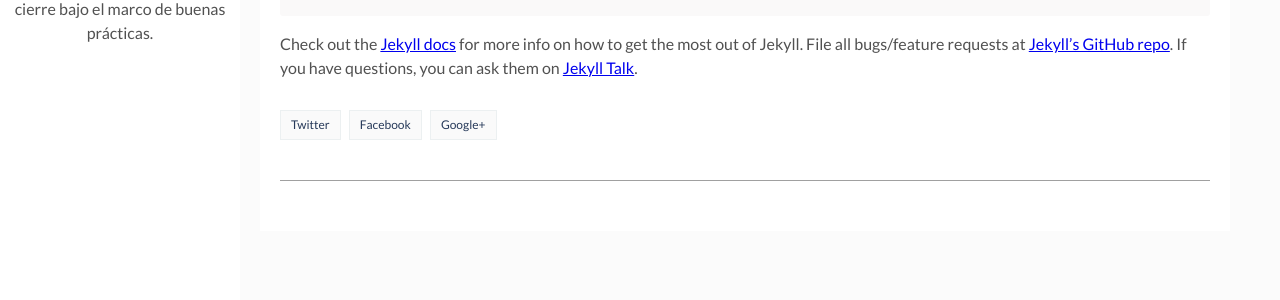
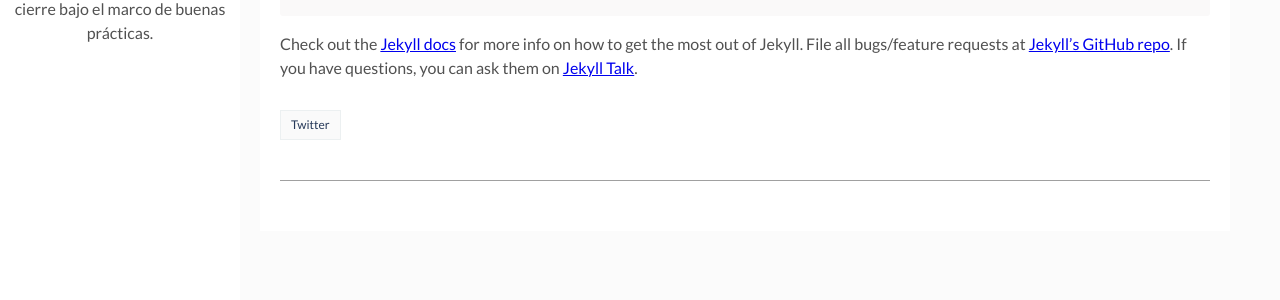
Before and after one commit to capolanco10/capolanco10.github.io, a Jekyll site: the page built from _posts/2017-04-06-welcome-to-jekyll.markdown, in a window 1280 px wide. Shown: the part 470-770 px from the top of the page. Built offline with Jekyll 4.4.1, drawn with Linux system fonts in a browser that asks for light colours; comment, search, counter and statistics services are not loaded.

Commit message:
Update post.html

```diff
--- a/_layouts/post.html
+++ b/_layouts/post.html
@@ -23,8 +23,6 @@ layout: main
       <div class="page-footer">
         <div class="page-share">
           <a href="https://twitter.com/intent/tweet?text={{ page.title }}&url={{ site.url }}{{ page.url }}" title="Share on Twitter" rel="nofollow" target="_blank">Twitter</a>
-          <a href="https://facebook.com/sharer.php?u={{ site.url }}{{ page.url }}" title="Share on Facebook" rel="nofollow" target="_blank">Facebook</a>
-          <a href="https://plus.google.com/share?url={{ site.url }}{{ page.url }}" title="Share on Google+" rel="nofollow" target="_blank">Google+</a>
         </div>
         <div class="page-tag">
           {% for tag in page.tags %}
@@ -32,7 +30,6 @@ layout: main
           {% endfor %}
         </div>
       </div>
-      {% include disqus.html %}
     </div> <!-- End Wrap Content -->
   </div> <!-- End Page Content -->
 </article> <!-- End Article Page -->
```
